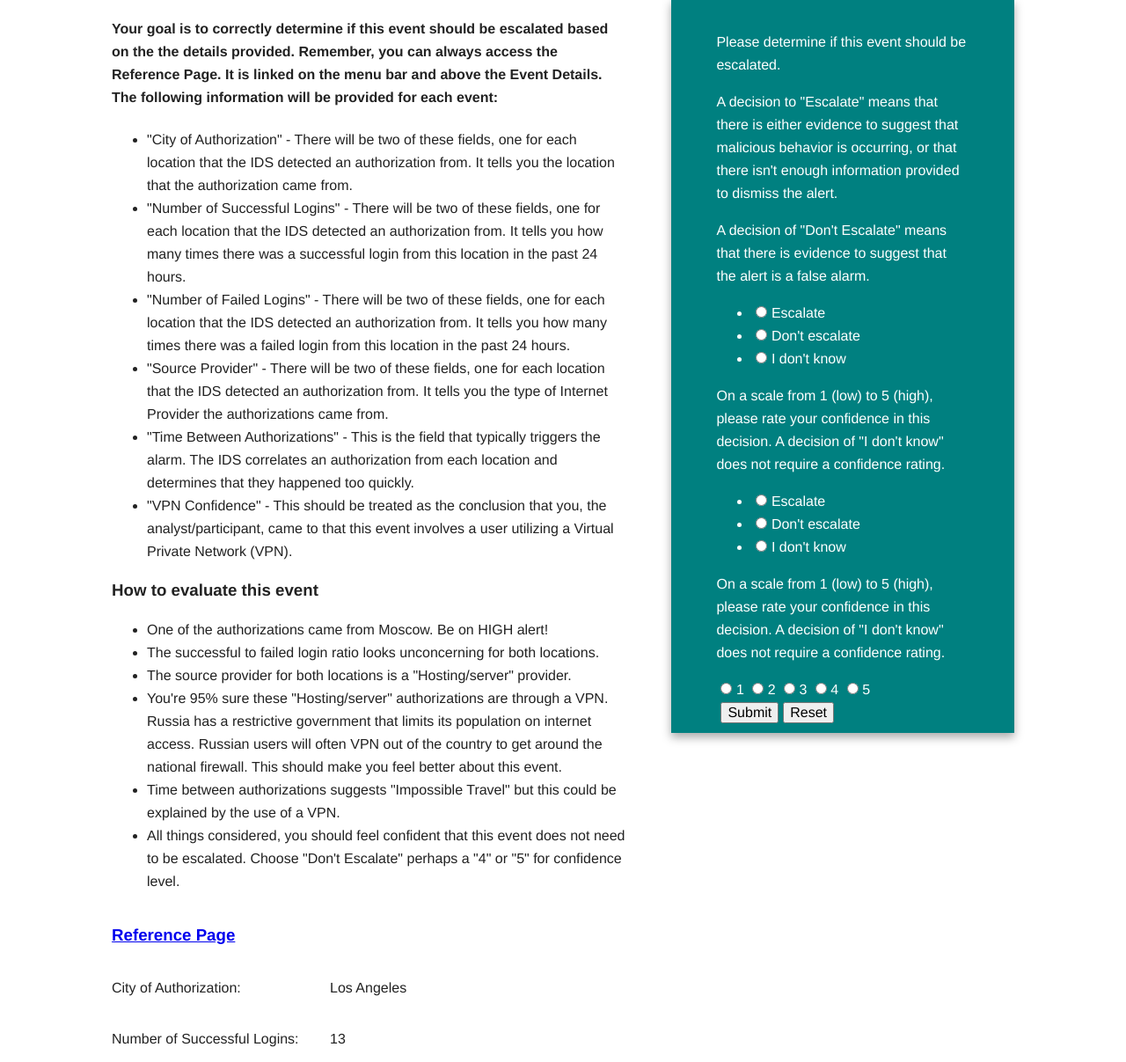
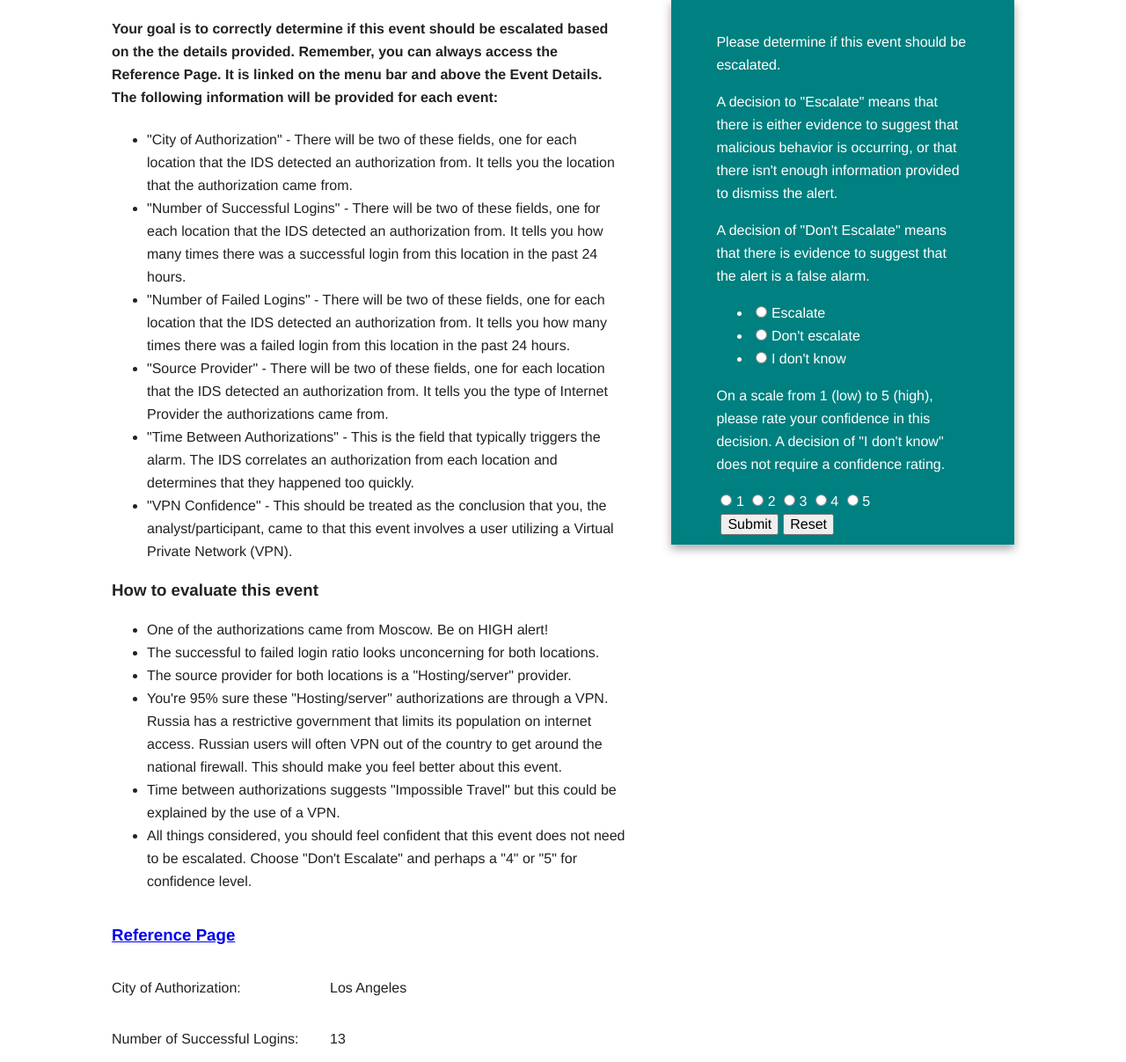
Before and after one commit to uncw-hfcs/ids-simulator, a Flask app: page /MoscowEventPage/1 in a window 1280 px wide. Shown: the part 127-1334 px from the top of the page at 88% size. Run offline with Flask 2, Linux system fonts and the light colour scheme; a user stored in the database is signed in; data comes from the database, SQL or seed files in the repository; both versions use the stored data as it was after the commit.

Commit message:
Issue #79 buggy, now

```diff
--- a/crywolf/crywolf.py
+++ b/crywolf/crywolf.py
@@ -197,6 +197,11 @@ def MoscowEventPage(eventId):
 def trainingEventPage(eventId):
     event = models.TrainingEvent.query.get(eventId)
     form = eventDecisionForm()
+    decision = models.TrainingEventDecision.query.filter_by(user = current_user.username, event_id = eventId).\
+        order_by(models.TrainingEventDecision.time_event_decision.desc()).first()
+    if decision is not None:
+        form.escalate.data = decision.escalate
+        form.confidence.data = decision.confidence
     if form.validate_on_submit():
         response = models.TrainingEventDecision(
             user=current_user.username,
@@ -250,7 +255,7 @@ def reference():
 @app.route("/logout")
 def logout():
     code = current_user.completion_code
-    logout_user()
+    # logout_user()
     return render_template('logout.html', code=code)
 
 @app.route("/intro", methods=["GET", "POST"])
--- a/crywolf/templates/MoscowEventPage.html
+++ b/crywolf/templates/MoscowEventPage.html
@@ -45,7 +45,7 @@ Event Details
                 restrictive government that limits its population on internet access. Russian users will often VPN out of the country to get
                 around the national firewall. This should make you feel better about this event.</li>
             <li>Time between authorizations suggests "Impossible Travel" but this could be explained by the use of a VPN.</li>
-            <li>All things considered, you should feel confident that this event does not need to be escalated. Choose "Don't Escalate" perhaps a "4" or "5" for
+            <li>All things considered, you should feel confident that this event does not need to be escalated. Choose "Don't Escalate" and perhaps a "4" or "5" for
                 confidence level.
             </li>
         </ul>
@@ -65,19 +65,20 @@ Event Details
 
     </article>
     <aside>
-
         <p> Please determine if this event should be escalated.</p>
         <p>A decision to "Escalate" means that there is either evidence to suggest that malicious behavior is occurring, or that there isn't enough
             information provided to dismiss the alert.</p>
         <p>A decision of "Don't Escalate" means that there is evidence to suggest that the alert is a false alarm.</p>
         <form action = "" method = "POST" id = "event_decision">
+            {% if form.escalate.errors %}
+            <p><span style="color: red;">[Please select a value.]</span></p>
+            {% endif %}
             {{ form.escalate }}
             <p> On a scale from 1 (low) to 5 (high), please rate your confidence in this decision. A decision of "I don't know" does not require a
                     confidence rating.</p>
-        <form action = "" method = "POST" id = "event_decision">
-            {{ form.escalate }}
-            <p> On a scale from 1 (low) to 5 (high), please rate your confidence in this decision. A decision of "I don't know" does not require a
-                    confidence rating.</p>
+            {% if form.confidence.errors %}
+            <p><span style="color: red;">[You must select a confidence level.]</span></p>
+            {% endif %}
             {% for subfield in form.confidence %}
             <tr>
                 <td>{{ subfield }}</td>
--- a/crywolf/templates/logout.html
+++ b/crywolf/templates/logout.html
@@ -12,7 +12,7 @@ Logout
         </style>
     <article>
         <h2>Completion Code: {{ code }}</h2>
-        <p>Please write down your name and the Completion Code on the slip of paper provided and hand it to the experiment adminitrator.</p>
+        <p>Please write down your name and the Completion Code on the slip of paper provided and hand it to the experiment administrator.</p>
     </article>
     <aside>
         <p>Thank you for your participation!</p>
--- a/crywolf/templates/trainingEventPage.html
+++ b/crywolf/templates/trainingEventPage.html
@@ -60,12 +60,14 @@ Event Details
             {% if form.escalate.errors %}
             <p><span style="color: red;">[Please select a value.]</span></p>
             {% endif %}
+
             {{ form.escalate }}
+
             <p> On a scale from 1 (low) to 5 (high), please rate your confidence in this decision. A decision of "I don't know" does not require a
                     confidence rating.</p>
-            <!--{% if form.confidence.errors %}
+            {% if form.confidence.errors %}
             <p><span style="color: red;">[You must select a confidence level.]</span></p>
-            {% endif %}-->
+            {% endif %}
             {% for subfield in form.confidence %}
             <tr>
                 <td>{{ subfield }}</td>
```
Also changed, not shown: crywolf/templates/BeijingEventPage.html (+7 -5 lines), crywolf/crywolf.db.
